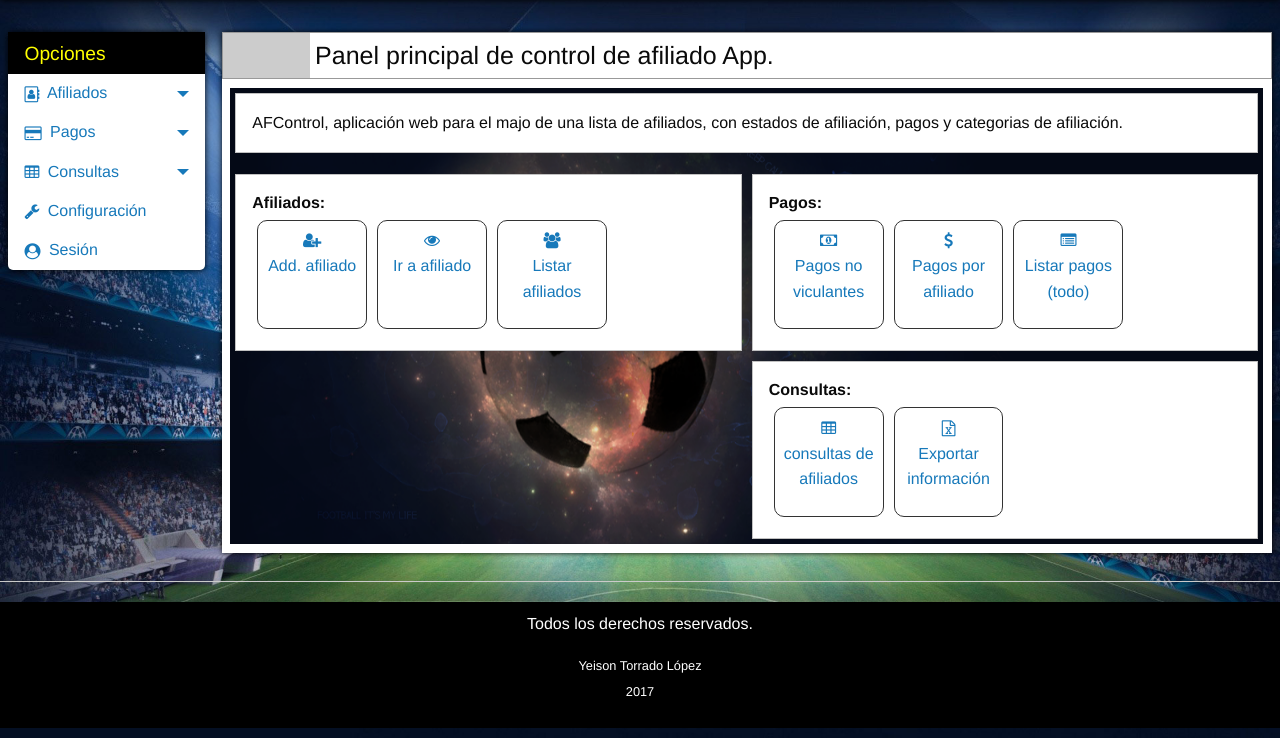
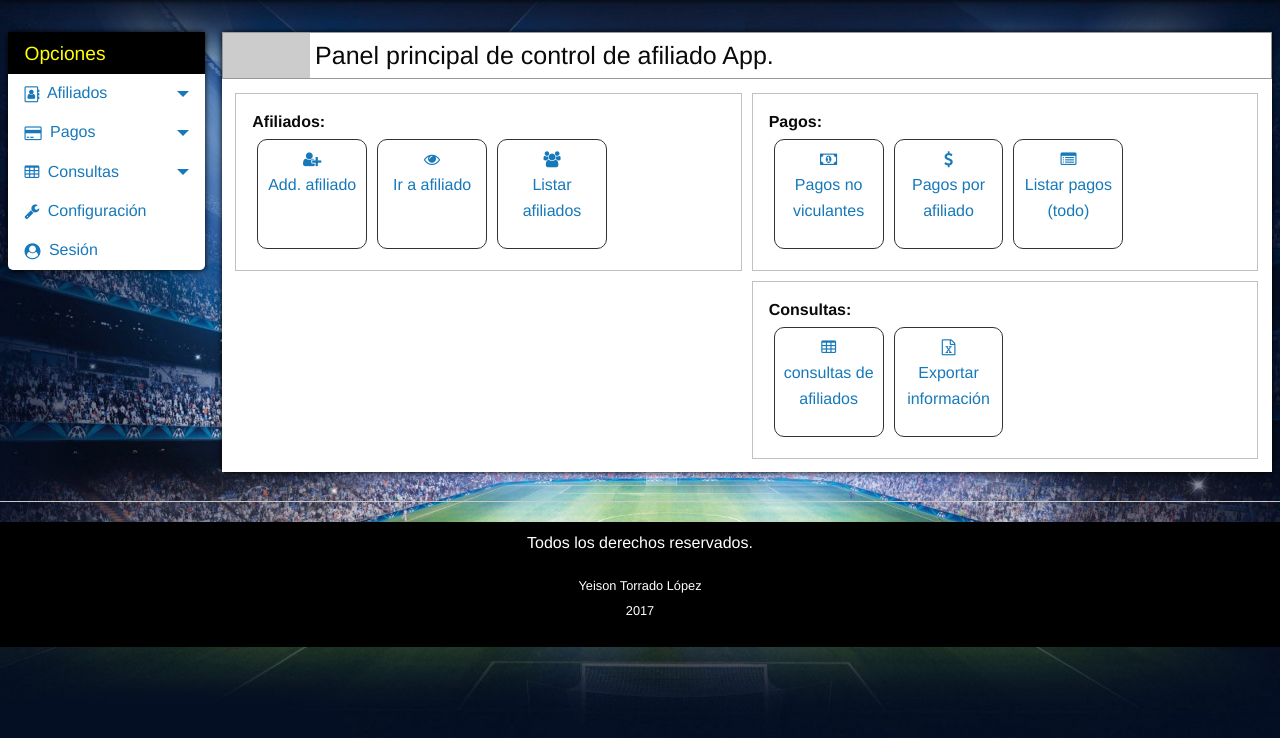
Before and after one commit to tristanius/afcontrol, a CodeIgniter app: page /afcontrol/ in a window 1280 px wide. Shown: the part 62-800 px from the top of the page. Run offline with CodeIgniter, Linux system fonts and the light colour scheme.

Commit message:
cambio menor

```diff
--- a/application/views/init/entrada.php
+++ b/application/views/init/entrada.php
@@ -1,10 +1,4 @@
-<div class="row" style="background: url('<?= base_url('assets/img/footer3.png') ?>'); background-size: 100% 100%; background-attachment: fixed;">
-
-	<section class="" style="margin:5px;">
-		<div class="callout">
-			<p>AFControl, aplicación web para el majo de una lista de afiliados, con estados de afiliación, pagos y categorias de afiliación.</p>
-		</div>
-	</section>
+<div class="row">
 
 	<section class="columns medium-6">
 		<div class="callout" style="margin:5px;">
```
Also changed, not shown: assets/img/bg-1.jpg (added).
